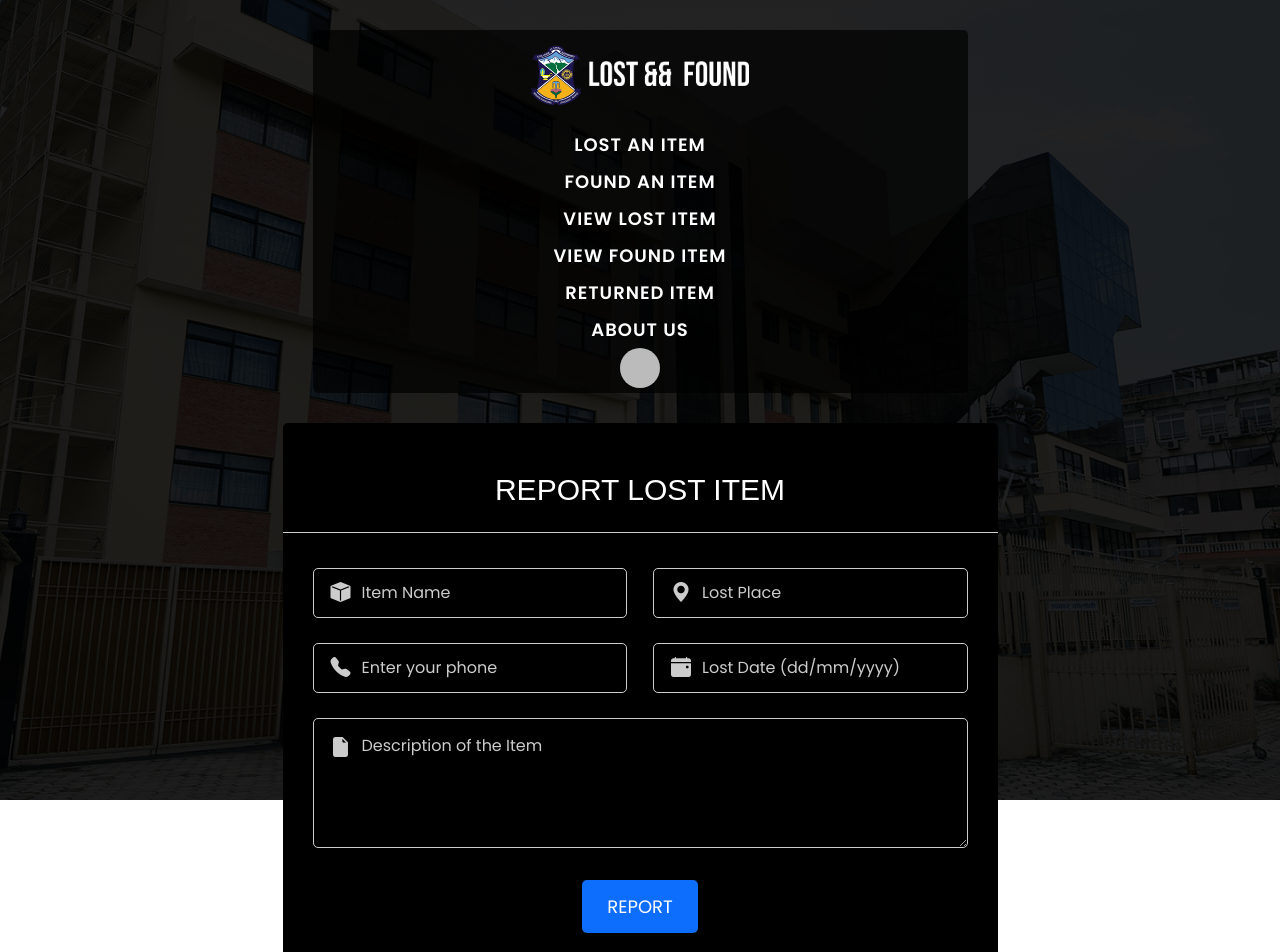
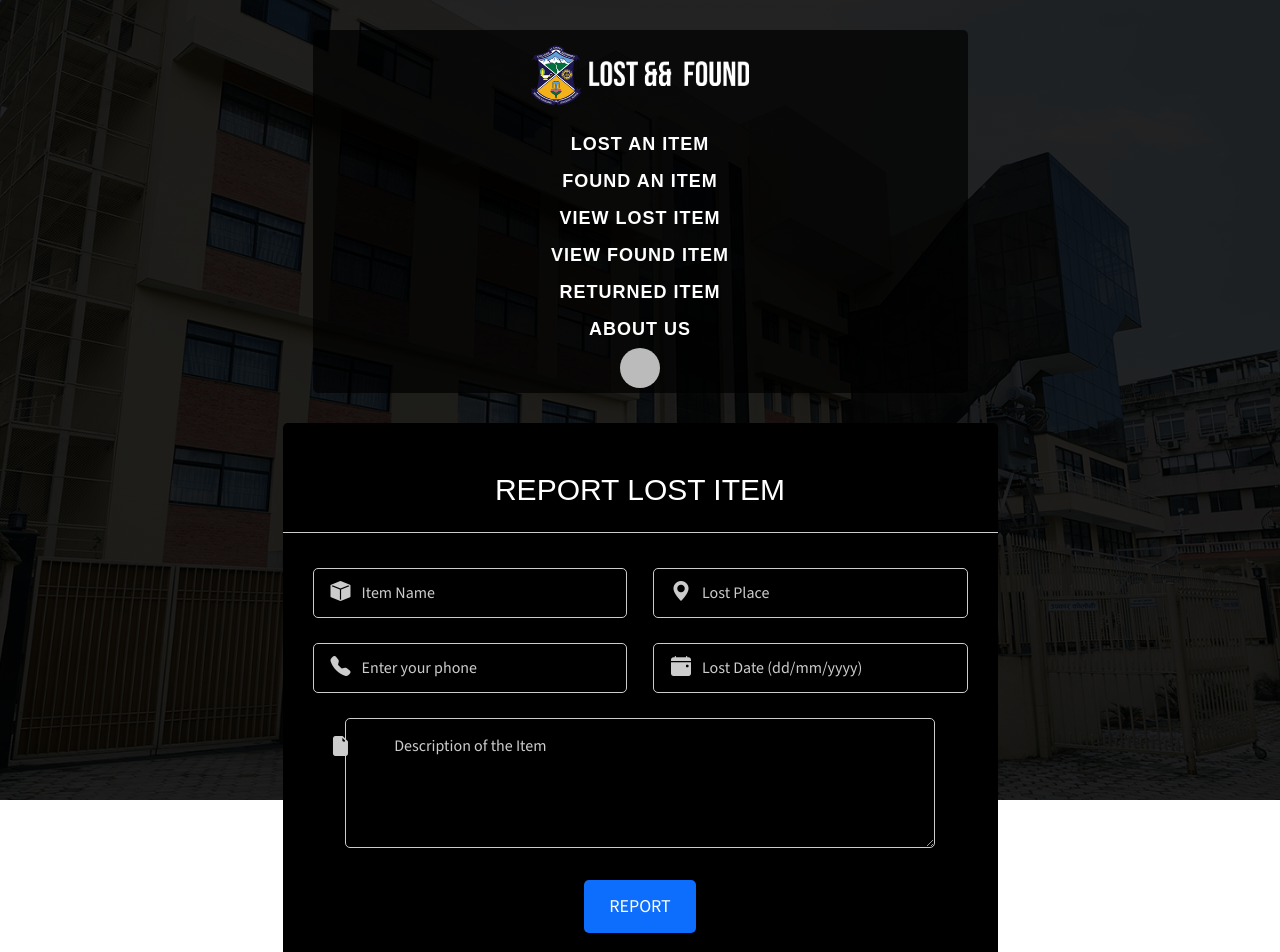
Before and after one commit to SelAshyn/lost_and_found, a Next.js app: page /components/LostItem in a window 1280 px wide. Shown: the top 952 px of the page. Built offline with nearby package versions, Linux system fonts and the light colour scheme; no server answers; sample sign-in values are in the browser's storage; a web font is replaced by a local one.

Commit message:
Update style.css

```diff
--- a/app/components/LostItem/style.css
+++ b/app/components/LostItem/style.css
@@ -1,19 +1,17 @@
-@import url('https://fonts.googleapis.com/css2?family=Poppins:wght@400;500;600&display=swap');
-*{
-  margin: 0;
-  padding: 0;
-  box-sizing: border-box;
-  font-family: "Poppins", sans-serif;
-}
+
 body{
     display: flex;
     padding: 0 10px;
     min-height: 100vh;
     align-items: center;
     justify-content: center;
+    box-sizing: border-box;
     color: #fff;
   }
   .wrapper{
+    margin: 0;
+    padding: 0;
+    font-family: "Poppins", sans-serif;
     width: 715px;
     background: #000000;
     border-radius: 5px;
@@ -59,6 +57,7 @@ form .message textarea{
     height: 100%;
     outline: none;
     padding: 0 18px 0 48px;
+    color: white;
     font-size: 16px;
     border-radius: 5px;
     background-color: #000000;
@@ -86,9 +85,10 @@ form .message i{
   }
   form .message textarea{
     min-height: 130px;
+    resize: vertical;
     max-height: 230px;
-  max-width: 100%;
-  min-width: 100%;
+    max-width: 90%;
+    min-width: 90%;
     padding: 15px 20px 0 48px;
   }
   form .message textarea::-webkit-scrollbar{
```
Lines whose indentation alone changed are shown as unchanged.
